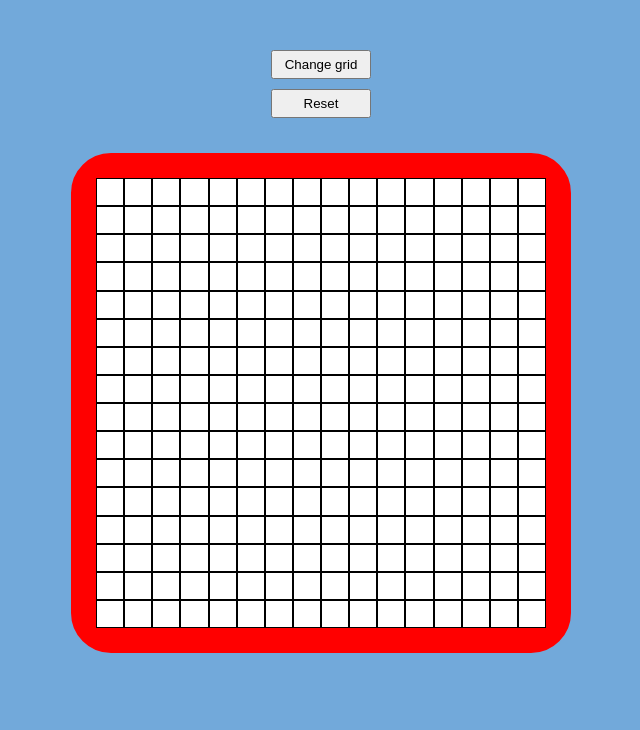
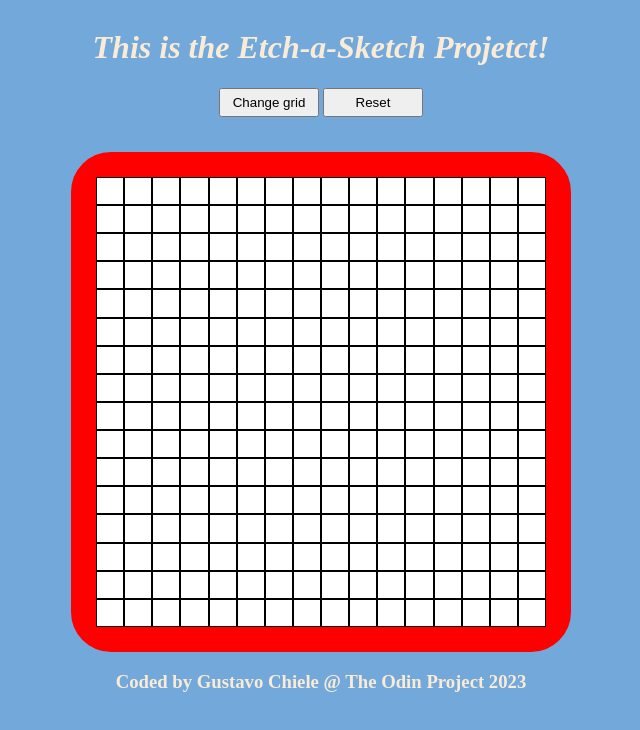
Before and after one commit to gutochiele/etch-a-sketch, a plain HTML site: page index.html in a window 1280 px wide. Shown: the whole page, without its empty margins (319-959 px from the left). Drawn offline with Linux system fonts and the light colour scheme.

Commit message:
changed stylesheet link

```diff
--- a/index.html
+++ b/index.html
@@ -4,14 +4,18 @@
     <meta charset="UTF-8">
     <meta name="viewport" content="width=device-width, initial-scale=1.0">
     <title>Etch-a-Sketch</title>
-    <link rel="stylesheet" href="/style.css">
+    <link rel="stylesheet" href="./style.css">
 </head>
 <body>
-    <button class="btn">Change grid</button>
-    <button class="rstBtn">Reset</button>
+    <h1>This is the Etch-a-Sketch Projetct!</h1>
+    <div class="btnContainer">
+        <button class="btn">Change grid</button>
+        <button class="rstBtn">Reset</button>
+    </div>
     <div id="boardSection">
         <div id="board"></div>
     </div>
+    <h3>Coded by Gustavo Chiele @ The Odin Project 2023</h3>
     <script src="./javascript.js"></script>
 </body>
 
--- a/style.css
+++ b/style.css
@@ -2,6 +2,15 @@
 #boardSection{
     display: flex;
     justify-content: center;
+}
+
+h1,
+h3{
+    color: antiquewhite;
+}
+
+h1{
+    font-style: italic;
 }
 
 .btn,
@@ -16,7 +25,7 @@ body{
     display: flex;
     flex-direction: column;
     align-items: center;
-    margin: 50px;
+
 }
 
 #board{
```
